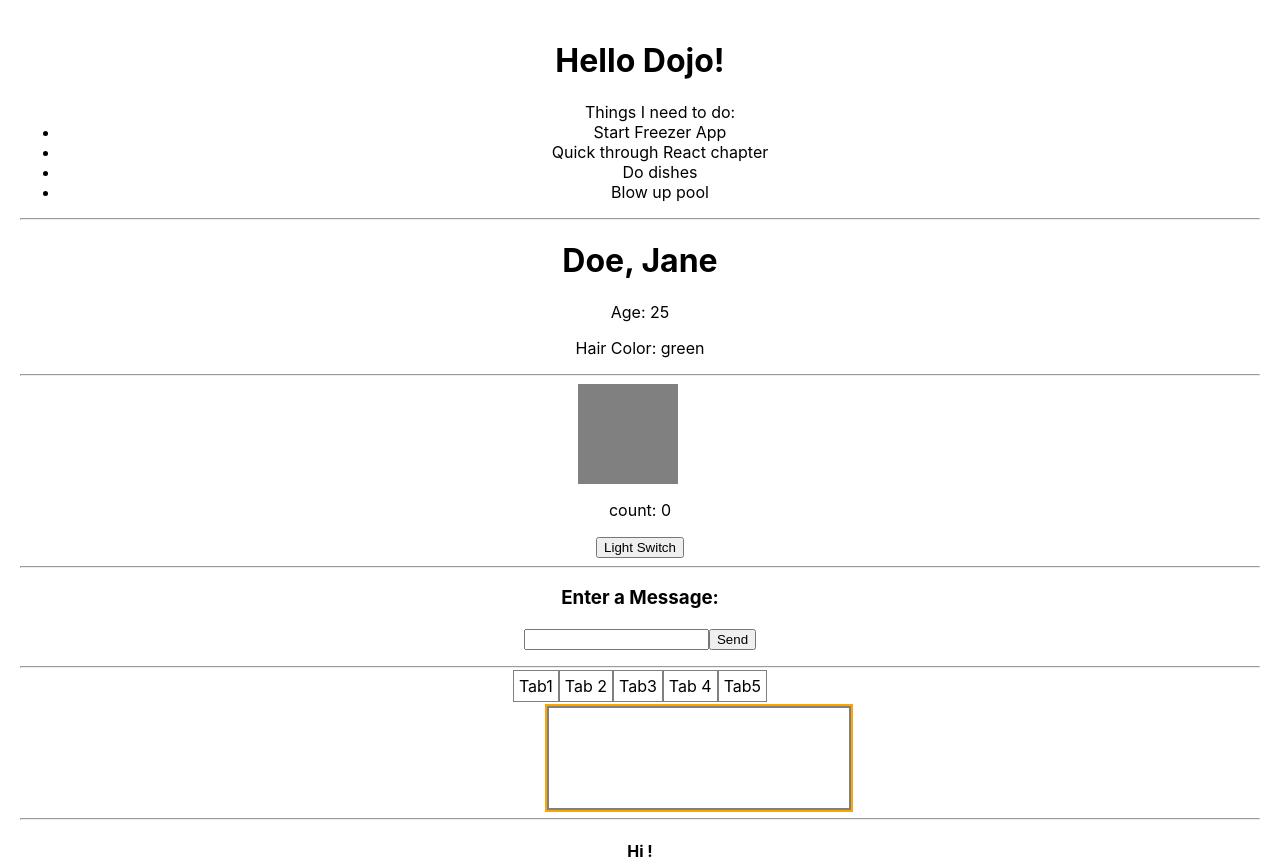
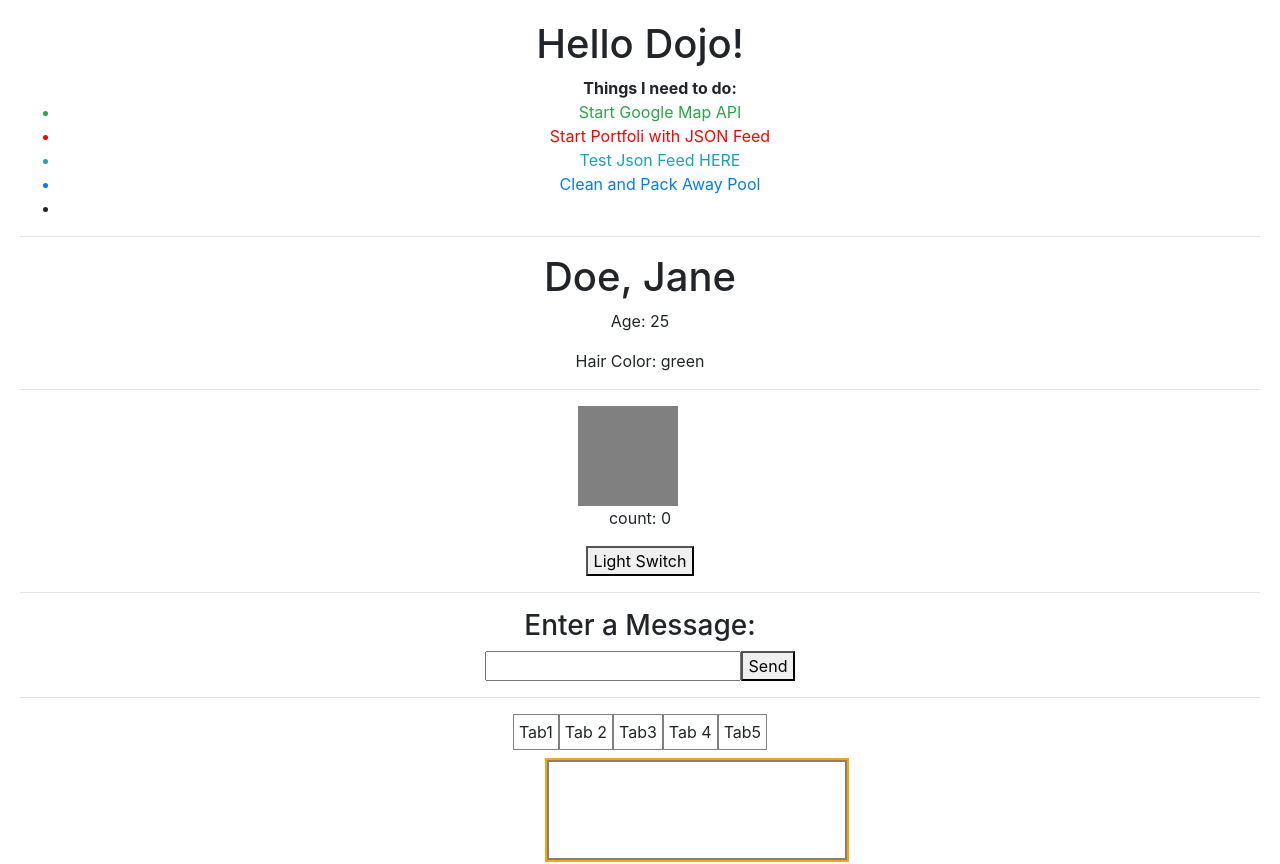
Before and after one commit to geeeedev/sandbox-react, a React (Create React App) app: page / in a window 1280 px wide. Shown: the top 864 px of the page. Built offline with nearby package versions, Linux system fonts and the light colour scheme.

Commit message:
+bootstrap

```diff
--- a/public/index.html
+++ b/public/index.html
@@ -24,6 +24,12 @@
       work correctly both with client-side routing and a non-root public URL.
       Learn how to configure a non-root public URL by running `npm run build`.
     -->
+    <link
+      rel="stylesheet"
+      href="https://maxcdn.bootstrapcdn.com/bootstrap/4.5.0/css/bootstrap.min.css"
+      integrity="sha384-9aIt2nRpC12Uk9gS9baDl411NQApFmC26EwAOH8WgZl5MYYxFfc+NcPb1dKGj7Sk"
+      crossorigin="anonymous"
+    />
     <title>React App</title>
   </head>
   <body>
--- a/src/compOther/Hello.js
+++ b/src/compOther/Hello.js
@@ -8,11 +8,16 @@ function Hello() {
     <>
       <h1>Hello Dojo!</h1>
       <ul>
-        Things I need to do:
-        <li>Start Freezer App</li>
+        <span style={{fontWeight:"bold",color:"dark grey"}}> Things I need to do:</span>
+        {/* <li>Start Freezer App</li>
         <li>Quick through React chapter</li>
         <li>Do dishes</li>
-        <li>Blow up pool</li>
+        <li>Blow up pool</li> */}
+        <li className='text-success'>Start Google Map API</li>
+        <li style={{color: "red"}}>Start Portfoli with JSON Feed</li>
+        <li className="text-info">Test Json Feed HERE</li>
+        <li className='text-primary'>Clean and Pack Away Pool</li>
+        <li></li>
       </ul>
     </>
   );
```
